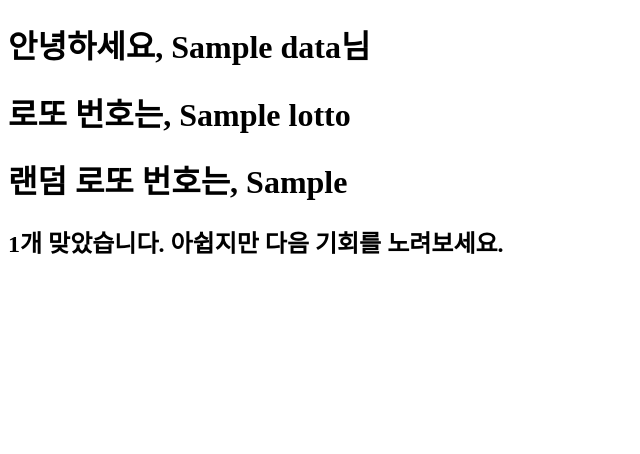
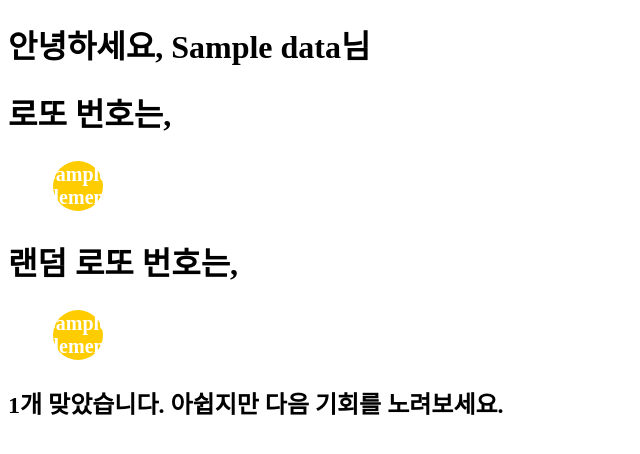
Before and after one commit to mingzzi96/python-basic-practice, a Python web app: template flask/templates/index.html in a window 1280 px wide. Shown: the top 454 px of the page, without its empty margins (0-640 px from the left). Run offline with Jinja, Linux system fonts and the light colour scheme; the template is opened without the code that fills it: most values are stand-ins (such as "Sample title", 1, 10 or a date in 2020).

Commit message:
design: style입히기

```diff
--- a/flask/templates/index.html
+++ b/flask/templates/index.html
@@ -4,17 +4,66 @@
     <meta charset="UTF-8" />
     <meta name="viewport" content="width=device-width, initial-scale=1.0" />
     <title>Document</title>
+    <style>
+      .lotto-numbers {
+        display: flex;
+        flex-wrap: wrap;
+        width: 300px;
+      }
+
+      .number {
+        width: 50px;
+        height: 50px;
+        border-radius: 50%;
+        color: #fff;
+        font-size: 20px;
+        font-weight: bold;
+        display: flex;
+        align-items: center;
+        justify-content: center;
+        margin: 5px;
+      }
+
+      .number:nth-child(1) {
+        background-color: #ffcc00;
+      }
+
+      .number:nth-child(2) {
+        background-color: #ff6666;
+      }
+
+      .number:nth-child(3) {
+        background-color: #99cc00;
+      }
+
+      .number:nth-child(4) {
+        background-color: #0099cc;
+      }
+
+      .number:nth-child(5) {
+        background-color: #ff99cc;
+      }
+
+      .number:nth-child(6) {
+        background-color: #9966ff;
+      }
+    </style>
   </head>
   <body>
     <h1>안녕하세요, {{ data.name }}님</h1>
-    <h1>로또 번호는, {{ data.lotto }}</h1>
-    <h1>랜덤 로또 번호는, {{ data.random_lotto }}</h1>
+    <h1>로또 번호는,</h1>
     <!-- ! flask에서는 for문을 이렇게 쓴다... 충격 -->
-    <!-- <ol>
+    <ol class="lotto-numbers">
       {% for element in data.lotto %}
-      <li>{{element|e}}</li>
+      <li class="number">{{element|e}}</li>
       {% endfor %}
-    </ol> -->
+    </ol>
+    <h1>랜덤 로또 번호는,</h1>
+    <ol class="lotto-numbers">
+      {% for element in data.random_lotto %}
+      <li class="number">{{element|e}}</li>
+      {% endfor %}
+    </ol>
 
     <!-- ? 당첨 갯수에 따라 메시지 표시 -->
     {% if data.common_count == 6 %}
```
